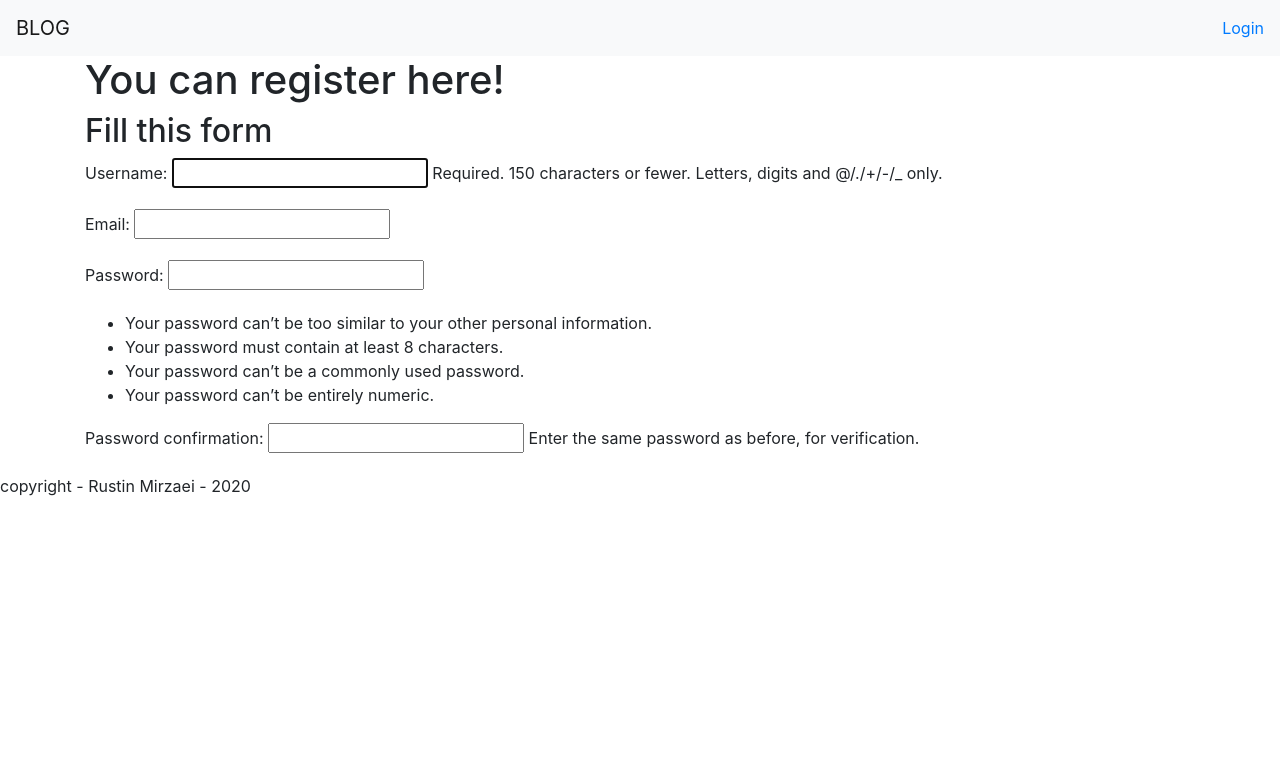
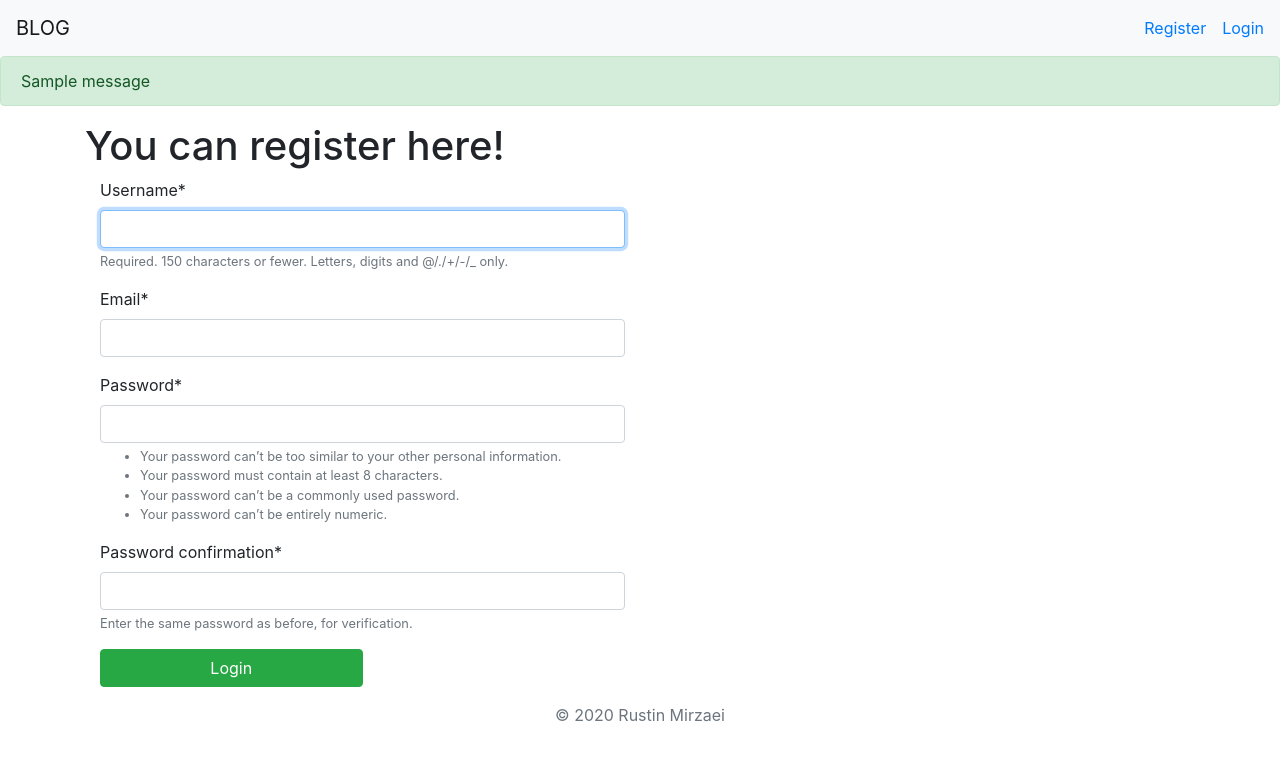
Before and after one commit to rustinmirzaei/django-blog, a Django app: page /users/register/ in a window 1280 px wide. Shown: the top 761 px of the page. Run offline with Django 3.2, Linux system fonts and the light colour scheme; tables that the repository leaves empty hold one stand-in row (values such as "Sample post"); one stand-in notice (Sample message) is shown; some libraries are stand-ins or nearby versions.

Commit message:
django crispy forms

```diff
--- a/website/blog/templates/base.html
+++ b/website/blog/templates/base.html
@@ -14,12 +14,21 @@
     <header>
         {% include "navbar.html" %}
     </header>
+    <div>
+        {% if messages %}
+        {% for message in messages %}
+        <div class="alert alert-{{ message.tags }}">
+            {{ message }}
+        </div>
+        {% endfor %}
+        {% endif %}
+    </div>
     <div class="container">
         {% block content %}
         {% endblock content %}
     </div>
-    <footer>
-        <p>copyright - Rustin Mirzaei - 2020</p>
+    <footer class="footer text-center py-3">
+        <p class="text-muted">&copy; 2020 Rustin Mirzaei</p>
     </footer>
     <!-- jQuery and JS bundle w/ Popper.js -->
     <script src="https://code.jquery.com/jquery-3.5.1.slim.min.js"
--- a/website/blog/templates/blog/home.html
+++ b/website/blog/templates/blog/home.html
@@ -1,14 +1,13 @@
 {% extends "base.html" %}
 {% block title %}Welcome to My Blog{% endblock title %}
 {% block content %}
-<h1>All Posts</h1>
+<h1 class="display-1">All Posts</h1>
 <div class="posts">
     <br>
     {% for post in posts %}
     <article>
+        <h1>{{ post.title}}</h1>
         <small>{{ post.created_at}}</small>
-        <h2>{{ post.title}}</h2>
-        <p>{{ post.content }}</p>
     </article>
     <hr>
     {% endfor %}
--- a/website/blog/templates/navbar.html
+++ b/website/blog/templates/navbar.html
@@ -5,7 +5,8 @@
     <a class="nav-item ml-auto mr-sm-3" href="{% url 'users:profile' %}">{{ user.username }}</a>
     <a class="nav-item" href="{% url 'users:logout' %}">Logout</a>
     {% else %}
-    <a class="nav-item ml-auto" href="{% url 'users:login' %}">Login</a>
+    <a class="nav-item ml-auto mr-sm-3" href="{% url 'users:register' %}">Register</a>
+    <a class="nav-item" href="{% url 'users:login' %}">Login</a>
     {% endif %}
 
 </nav>
--- a/website/users/templates/users/register.html
+++ b/website/users/templates/users/register.html
@@ -1,10 +1,14 @@
 {% extends "base.html" %}
+{% load crispy_forms_tags %}
+
 
 {% block content %}
 <h1>You can register here!</h1>
-<h2>Fill this form</h2>
-<form action="." method="POST">
-    {% csrf_token %}
-    {{ form.as_p }}
-</form>
+<div class="col-10 col-md-8 col-lg-6">
+    <form action="." method="POST">
+        {% csrf_token %}
+        {{ form | crispy }}
+        <input class="btn btn-success col-lg-6 " type="submit" value="Login">
+    </form>
+</div>
 {% endblock content %}
--- a/website/users/views.py
+++ b/website/users/views.py
@@ -1,10 +1,19 @@
-from django.shortcuts import render
+from django.shortcuts import render, redirect
+from django.contrib import messages
 
 from .forms import UserRegisterationForm
 
 
 def register(request):
-    form = UserRegisterationForm()
+    if request.method == "POST":
+        form = UserRegisterationForm(request.POST)
+        if form.is_valid():
+            username = form.cleaned_data.get("username")
+            form.save()
+            messages.success(request, f"Account created for {username}")
+            return redirect("blog:home")
+    else:
+        form = UserRegisterationForm()
 
     return render(request, "users/register.html", {"form": form})
 
--- a/website/website/settings.py
+++ b/website/website/settings.py
@@ -31,6 +31,7 @@ ALLOWED_HOSTS = []
 # Application definition
 
 INSTALLED_APPS = [
+    # Built-in Apps
     "django.contrib.admin",
     "django.contrib.auth",
     "django.contrib.contenttypes",
@@ -40,6 +41,8 @@ INSTALLED_APPS = [
     # Project Apps
     "blog.apps.BlogConfig",
     "users.apps.UsersConfig",
+    # Third Partty Apps
+    "crispy_forms",
 ]
 
 MIDDLEWARE = [
@@ -125,3 +128,6 @@ STATIC_URL = "/static/"
 
 LOGIN_REDIRECT_URL = "blog:home"
 LOGIN_URL = "users:login"
+
+
+CRISPY_TEMPLATE_PACK = "bootstrap4"
```
Also changed, not shown: website/users/templates/users/login.html (+8 -5 lines), 2 other files.
